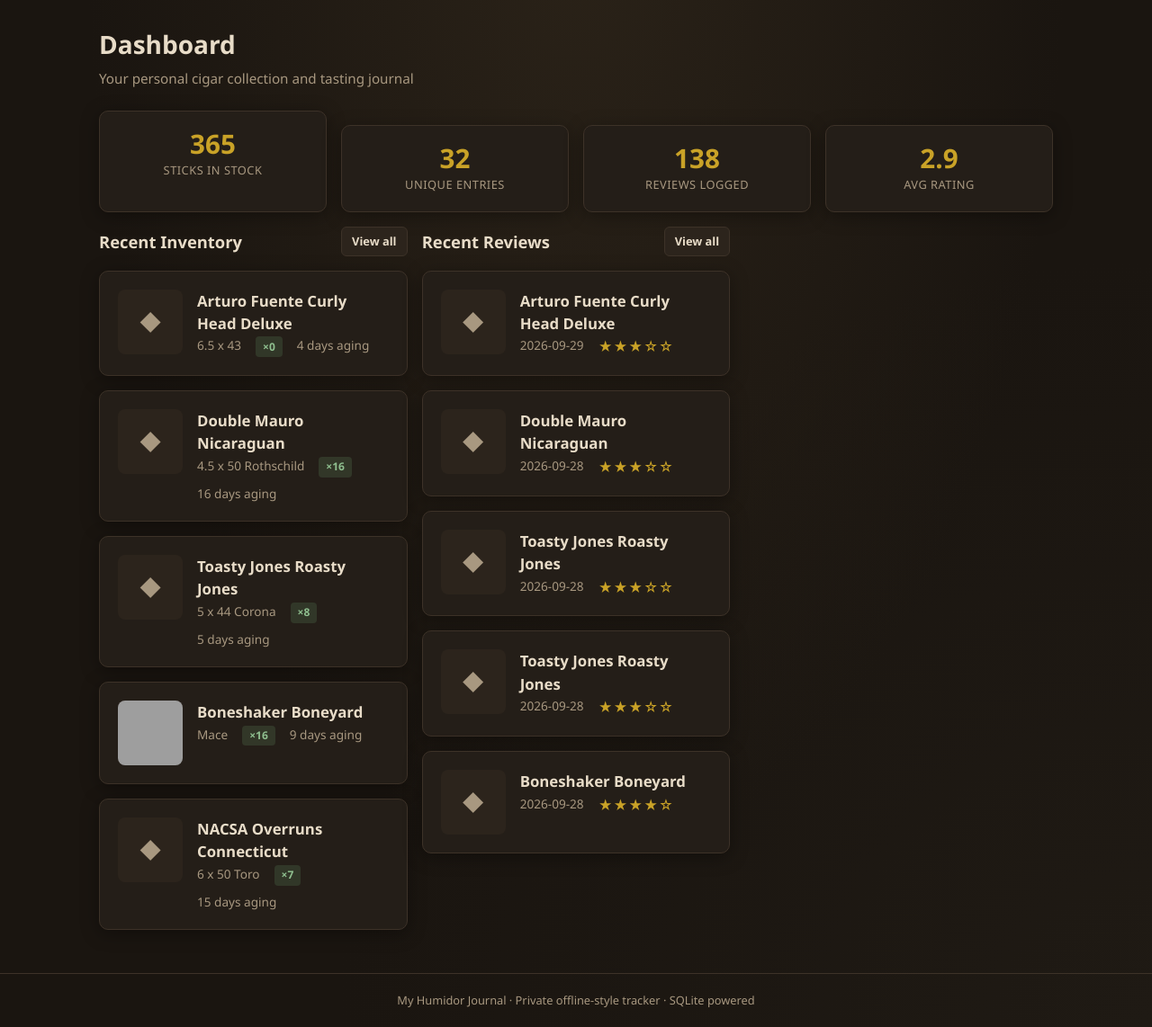
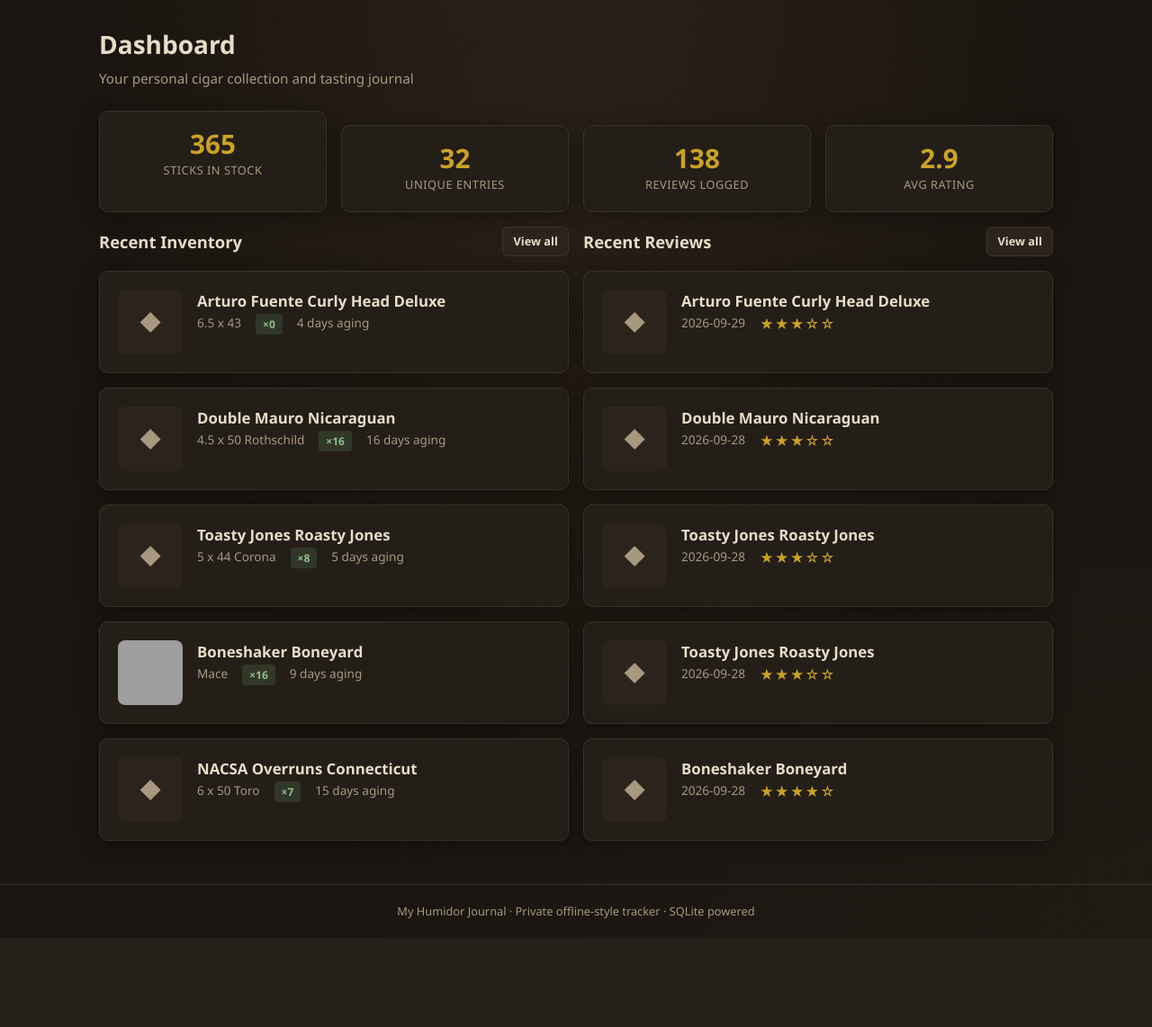
Before and after one commit to jcarmody/cigar, a PHP site: page / in a window 1280 px wide. Shown: the part 64-1206 px from the top of the page at 90% size. After the commit the page ends 1085 px from the top, so only its background shows below. Run offline with PHP 8.4, Linux system fonts and the light colour scheme; data comes from the database, SQL or seed files in the repository; grey boxes are pictures that could not be loaded.

Commit message:
Fix grid layout: change grid-2 and grid-3 from auto-fill to auto-fit to prevent first card from stretching

```diff
--- a/assets/css/style.css
+++ b/assets/css/style.css
@@ -111,8 +111,8 @@ h1 {
     gap: 1rem;
 }
 
-.grid-2 { grid-template-columns: repeat(auto-fill, minmax(280px, 1fr)); }
-.grid-3 { grid-template-columns: repeat(auto-fill, minmax(220px, 1fr)); }
+.grid-2 { grid-template-columns: repeat(auto-fit, minmax(280px, 1fr)); }
+.grid-3 { grid-template-columns: repeat(auto-fit, minmax(220px, 1fr)); }
 .grid-stats { grid-template-columns: repeat(auto-fit, minmax(150px, 1fr)); }
 
 .stat-card {
```
